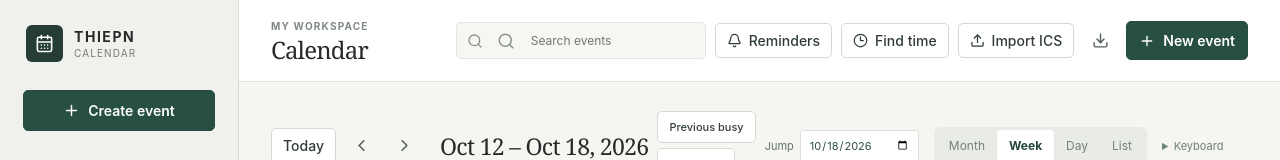
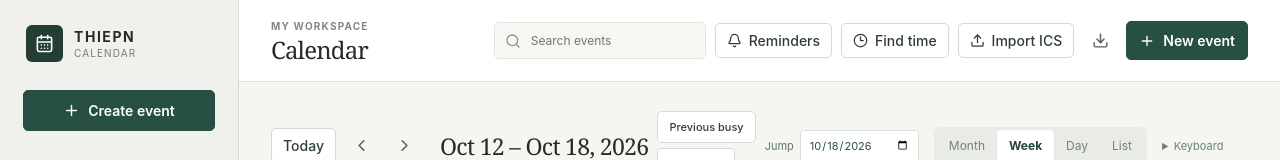
Before and after one commit to thiepn/calendar, a React (Vite) app: page / in a window 1280 px wide. Shown: the top 160 px of the page. Built offline with nearby package versions, Linux system fonts and the light colour scheme.

Commit message:
fix(calendar): C24 keep mobile search activation hidden on desktop

```diff
--- a/src/styles.css
+++ b/src/styles.css
@@ -460,7 +460,7 @@
 @media(max-width:340px){.mobile-duration-presets{grid-template-columns:repeat(2,minmax(0,1fr))}}
 
 /* C24 bounded original-occurrence search navigation, including a usable phone trigger. */
-.search-focus-trigger{display:none}
+.search-field .search-focus-trigger{display:none}
 .search-page-navigation{display:flex;align-items:center;gap:10px;justify-content:space-between;margin:11px 0 6px}
 .search-page-navigation>span{font-size:11px;color:#61786b;font-variant-numeric:tabular-nums;text-align:center}
 .search-page-navigation button{min-height:37px}
```
